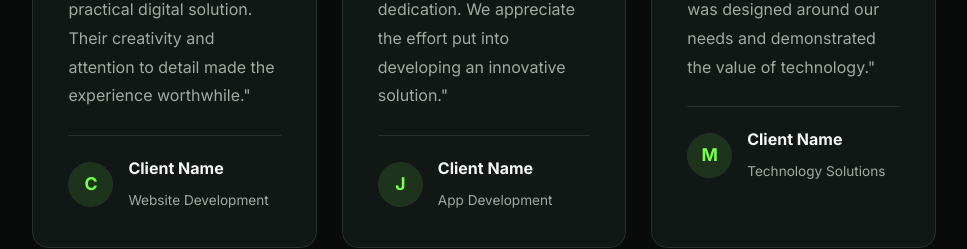
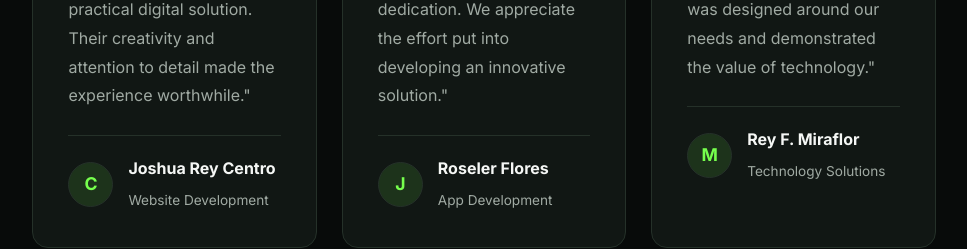
Before and after one commit to nathzzy63/NJGZLM.-Studios, a website: page testimonials.html in a window 1280 px wide. Shown: the part 1400-1649 px from the top of the page, without its empty margins (156-1123 px from the left). Drawn offline with Linux system fonts and the light colour scheme.

Commit message:
Update client names in testimonials section

```diff
--- a/testimonials.html
+++ b/testimonials.html
@@ -155,7 +155,7 @@
                         <div class="author-avatar">C</div>
 
                         <div>
-                            <h3>Client Name</h3>
+                            <h3>Joshua Rey Centro</h3>
                             <span>Website Development</span>
                         </div>
 
@@ -182,7 +182,7 @@
                         <div class="author-avatar">J</div>
 
                         <div>
-                            <h3>Client Name</h3>
+                            <h3>Roseler Flores</h3>
                             <span>App Development</span>
                         </div>
 
@@ -209,7 +209,7 @@
                         <div class="author-avatar">M</div>
 
                         <div>
-                            <h3>Client Name</h3>
+                            <h3>Rey F. Miraflor</h3>
                             <span>Technology Solutions</span>
                         </div>
 
```
